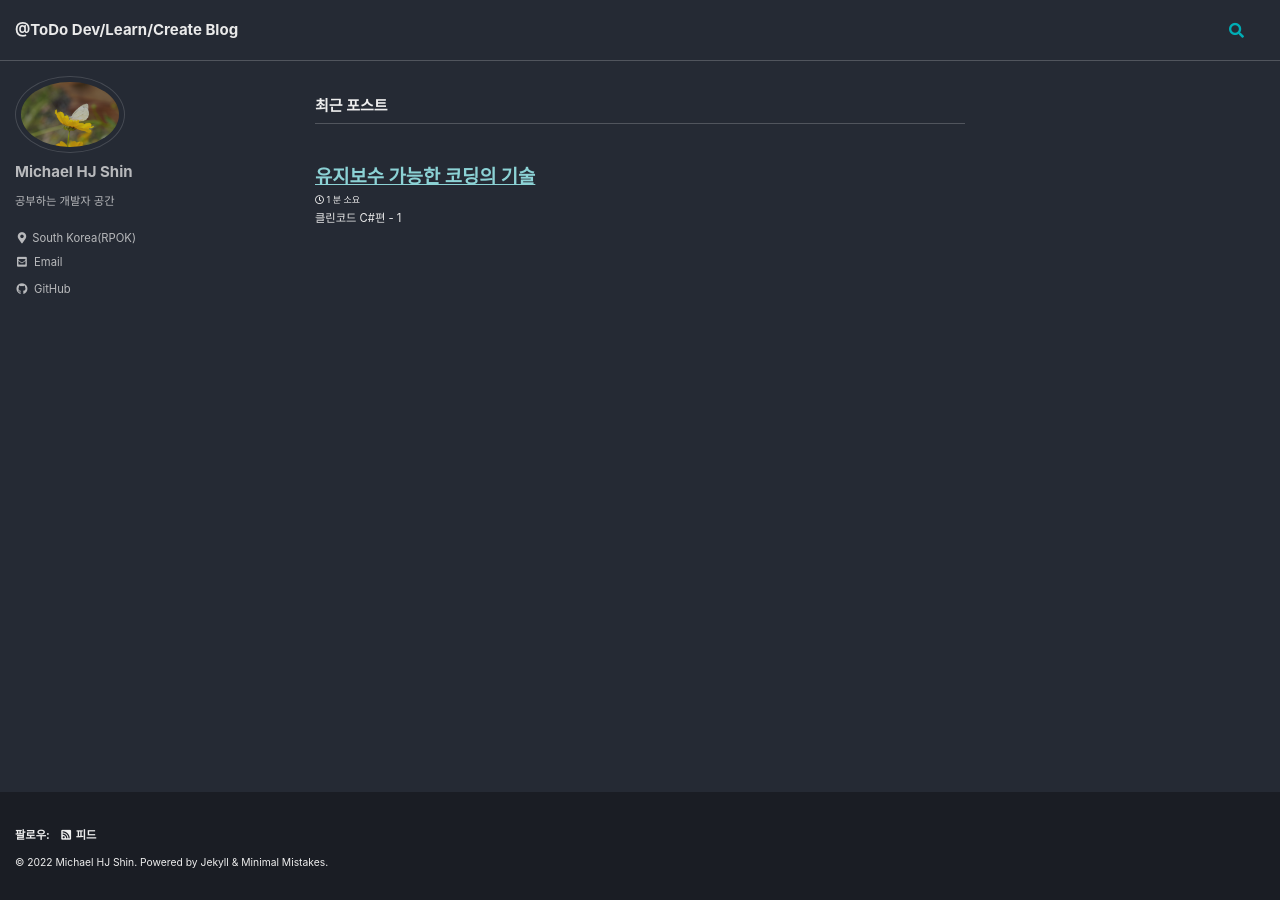
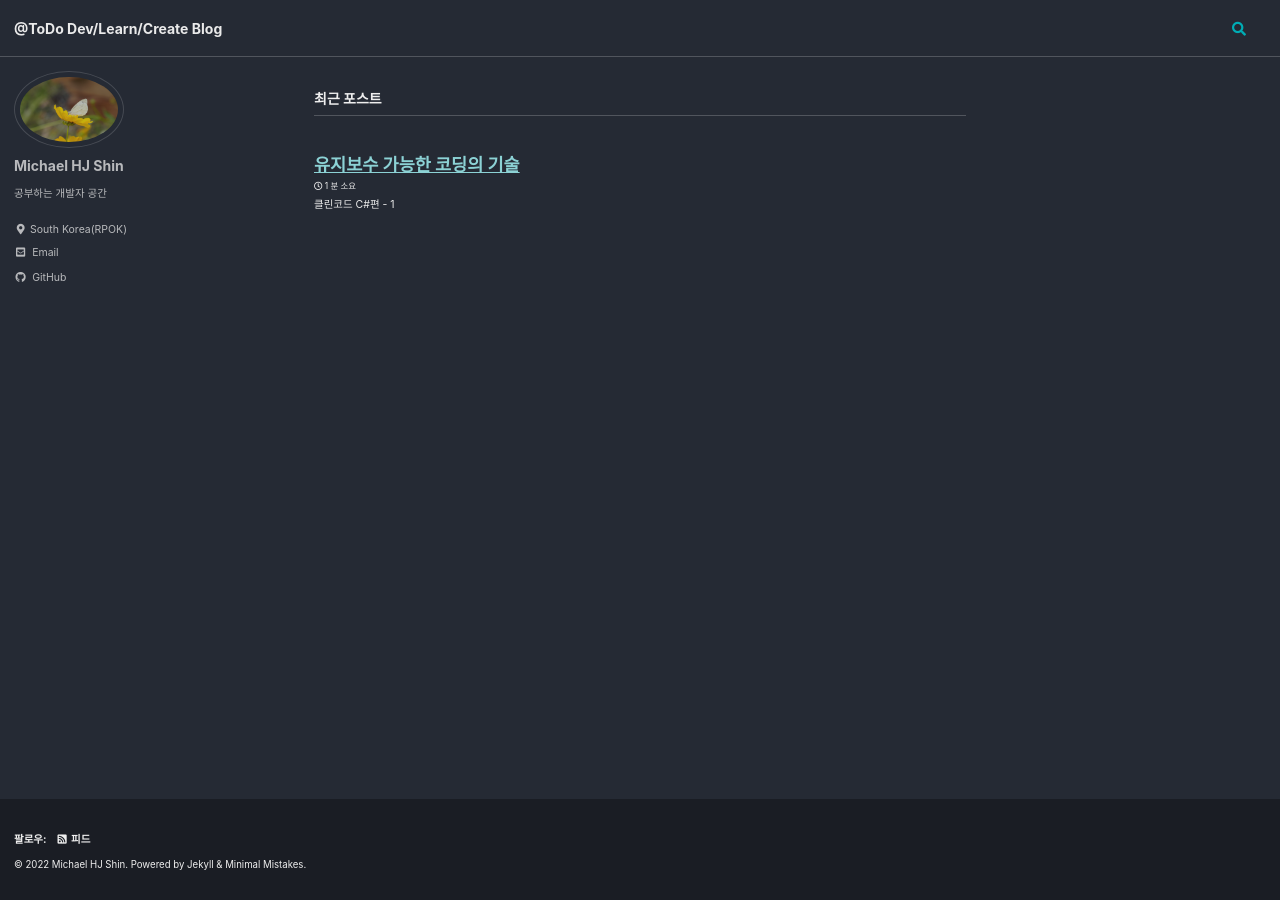
Before and after one commit to MichaelHjShin/MichaelHjShin.github.io, a Jekyll site: the page built from index.html, in a window 1280 px wide. Built offline with Jekyll 4.4.1, drawn with Linux system fonts in a browser that asks for light colours; cached includes are drawn as plain includes; the list of posts is cut into pages by our own code.

Commit message:
Edit default font size

```diff
--- a/_sass/minimal-mistakes/_reset.scss
+++ b/_sass/minimal-mistakes/_reset.scss
@@ -8,7 +8,7 @@ html {
   /* apply a natural box layout model to all elements */
   box-sizing: border-box;
   background-color: $background-color;
-  font-size: 12px;
+  font-size: 11px;
 
   @include breakpoint($medium) {
     font-size: 12px;
@@ -19,7 +19,7 @@ html {
   }
 
   @include breakpoint($x-large) {
-    font-size: 15px;
+    font-size: 14px;
   }
 
   -webkit-text-size-adjust: 100%;
```
